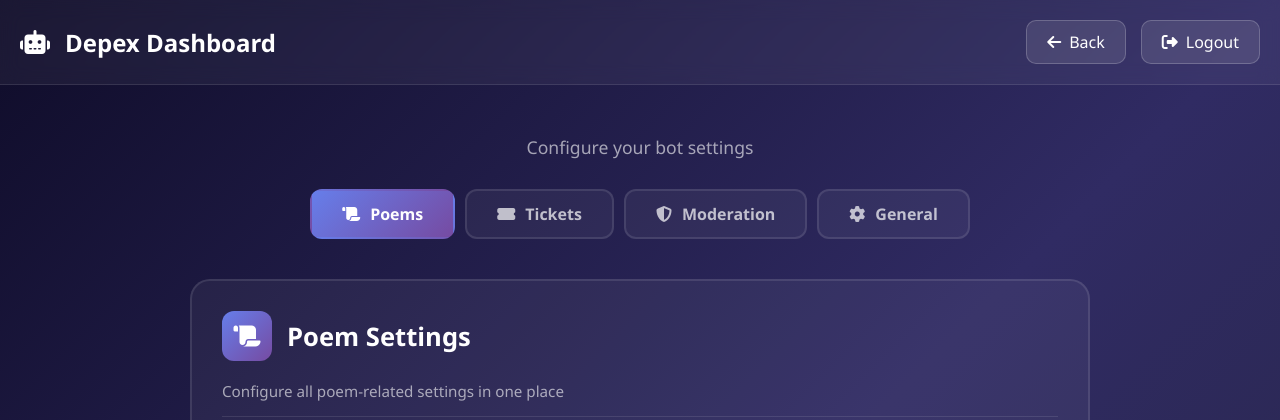
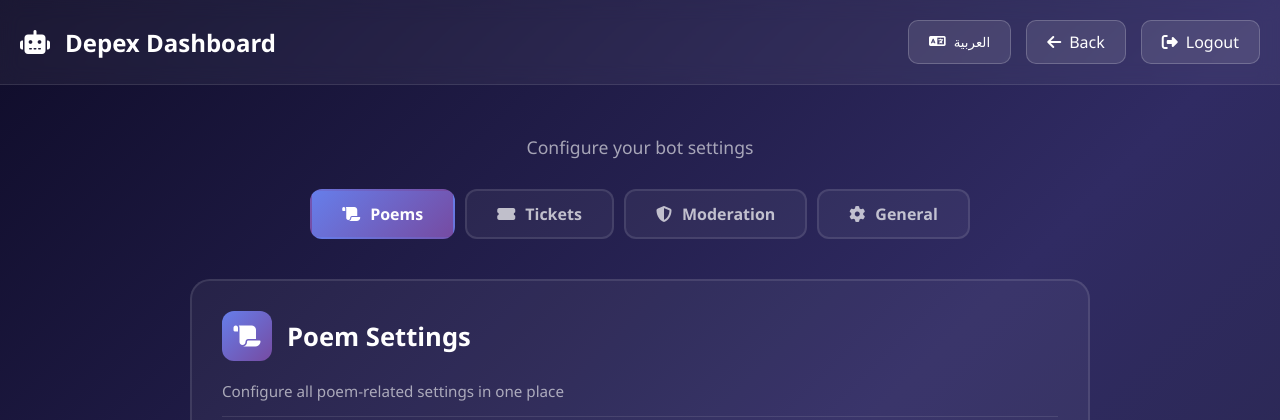
Before and after one commit to Deppex009/TR, a Flask app: template templates/dashboard_new.html in a window 1280 px wide. Shown: the top 420 px of the page. Run offline with Flask 3, Linux system fonts and the light colour scheme; the template is opened without the code that fills it, so the values that code supplies are empty.

Commit message:
Add language switcher to dashboard page to persist language preference

```diff
--- a/templates/dashboard_new.html
+++ b/templates/dashboard_new.html
@@ -13,8 +13,8 @@
         .header-content { display: flex; justify-content: space-between; align-items: center; }
         .logo { display: flex; align-items: center; gap: 15px; font-size: 1.5rem; font-weight: 700; }
         .header-actions { display: flex; gap: 15px; }
-        .back-btn, .logout-btn { background: rgba(255, 255, 255, 0.1); color: #fff; border: 1px solid rgba(255, 255, 255, 0.2); padding: 10px 20px; border-radius: 10px; cursor: pointer; text-decoration: none; transition: all 0.3s ease; display: inline-flex; align-items: center; gap: 8px; }
-        .back-btn:hover, .logout-btn:hover { background: rgba(255, 255, 255, 0.2); }
+        .back-btn, .logout-btn, .lang-btn { background: rgba(255, 255, 255, 0.1); color: #fff; border: 1px solid rgba(255, 255, 255, 0.2); padding: 10px 20px; border-radius: 10px; cursor: pointer; text-decoration: none; transition: all 0.3s ease; display: inline-flex; align-items: center; gap: 8px; }
+        .back-btn:hover, .logout-btn:hover, .lang-btn:hover { background: rgba(255, 255, 255, 0.2); }
         .main { padding: 40px 20px; }
         .server-header { text-align: center; margin-bottom: 30px; }
         .server-title { font-size: 2.5rem; margin-bottom: 10px; }
@@ -52,10 +52,11 @@
     <div class="header">
         <div class="container">
             <div class="header-content">
-                <div class="logo"><i class="fas fa-robot"></i> Depex Dashboard</div>
+                <div class="logo"><i class="fas fa-robot"></i> <span data-en="Depex Dashboard" data-ar="لوحة تحكم ديبكس">Depex Dashboard</span></div>
                 <div class="header-actions">
-                    <a href="/select-server" class="back-btn"><i class="fas fa-arrow-left"></i> Back</a>
-                    <a href="/logout" class="logout-btn"><i class="fas fa-sign-out-alt"></i> Logout</a>
+                    <button class="lang-btn" onclick="toggleLanguage()"><i class="fas fa-language"></i> <span id="lang-text">العربية</span></button>
+                    <a href="/select-server" class="back-btn"><i class="fas fa-arrow-left"></i> <span data-en="Back" data-ar="رجوع">Back</span></a>
+                    <a href="/logout" class="logout-btn"><i class="fas fa-sign-out-alt"></i> <span data-en="Logout" data-ar="تسجيل الخروج">Logout</span></a>
                 </div>
             </div>
         </div>
@@ -65,14 +66,14 @@
         <div class="container">
             <div class="server-header">
                 <h1 class="server-title">{{ server_name }}</h1>
-                <p class="server-subtitle">Configure your bot settings</p>
+                <p class="server-subtitle" data-en="Configure your bot settings" data-ar="قم بتكوين إعدادات البوت">Configure your bot settings</p>
             </div>
 
             <div class="tabs">
-                <div class="tab active" onclick="switchTab('poems')"><i class="fas fa-scroll"></i> Poems</div>
-                <div class="tab" onclick="switchTab('tickets')"><i class="fas fa-ticket-alt"></i> Tickets</div>
-                <div class="tab" onclick="switchTab('moderation')"><i class="fas fa-shield-alt"></i> Moderation</div>
-                <div class="tab" onclick="switchTab('general')"><i class="fas fa-cog"></i> General</div>
+                <div class="tab active" onclick="switchTab('poems')"><i class="fas fa-scroll"></i> <span data-en="Poems" data-ar="القصائد">Poems</span></div>
+                <div class="tab" onclick="switchTab('tickets')"><i class="fas fa-ticket-alt"></i> <span data-en="Tickets" data-ar="التذاكر">Tickets</span></div>
+                <div class="tab" onclick="switchTab('moderation')"><i class="fas fa-shield-alt"></i> <span data-en="Moderation" data-ar="الإدارة">Moderation</span></div>
+                <div class="tab" onclick="switchTab('general')"><i class="fas fa-cog"></i> <span data-en="General" data-ar="عام">General</span></div>
             </div>
 
             <!-- POEMS TAB -->
@@ -491,6 +492,32 @@
                 document.getElementById('ticket-embed-color-picker').value = '#' + color;
             }
         });
+
+        // Language switcher functionality
+        let currentLang = localStorage.getItem('language') || 'en';
+
+        function toggleLanguage() {
+            currentLang = currentLang === 'en' ? 'ar' : 'en';
+            localStorage.setItem('language', currentLang);
+            updateLanguage();
+        }
+
+        function updateLanguage() {
+            document.querySelectorAll('[data-en]').forEach(element => {
+                const text = currentLang === 'en' ? element.getAttribute('data-en') : element.getAttribute('data-ar');
+                element.textContent = text;
+            });
+
+            const langText = document.getElementById('lang-text');
+            if (langText) {
+                langText.textContent = currentLang === 'en' ? 'العربية' : 'English';
+            }
+
+            document.body.style.direction = currentLang === 'ar' ? 'rtl' : 'ltr';
+        }
+
+        // Apply language on page load
+        window.addEventListener('DOMContentLoaded', updateLanguage);
     </script>
 </body>
 </html>
```
